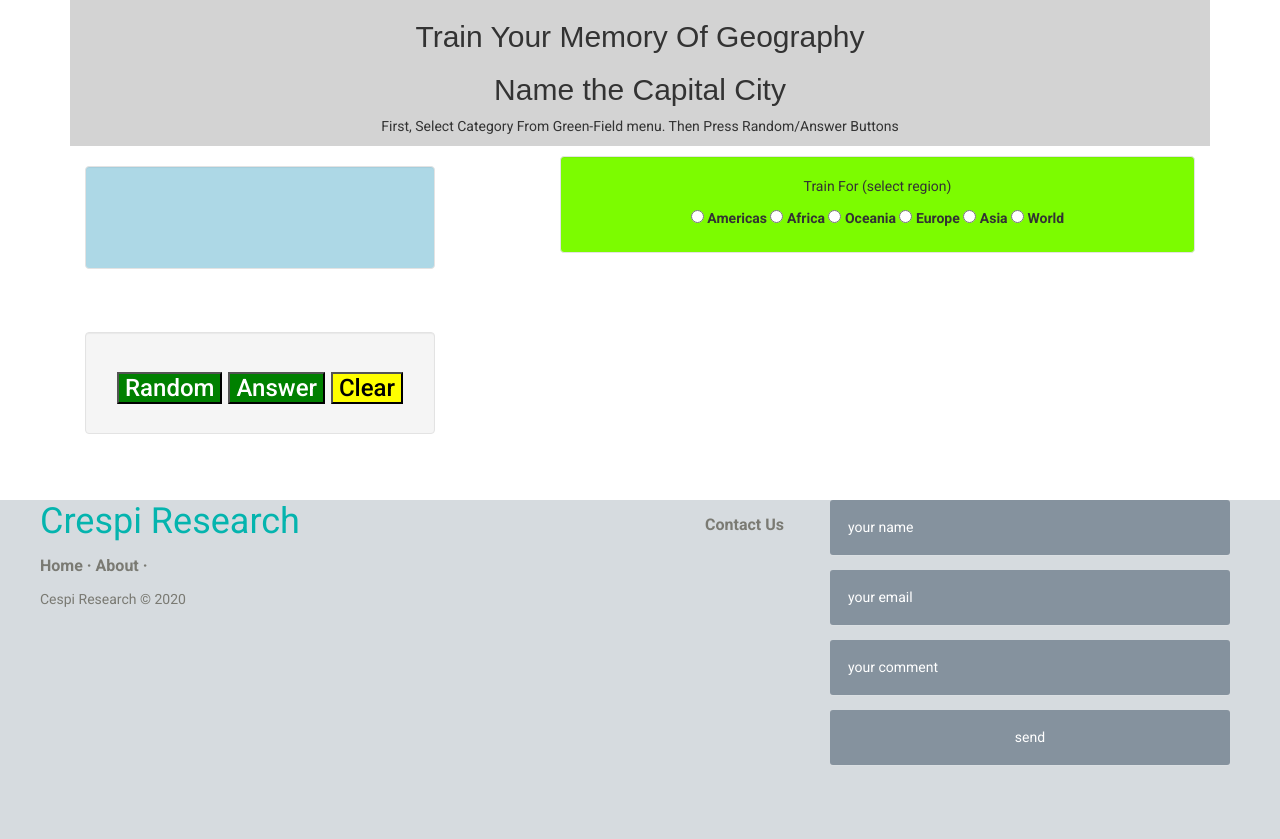
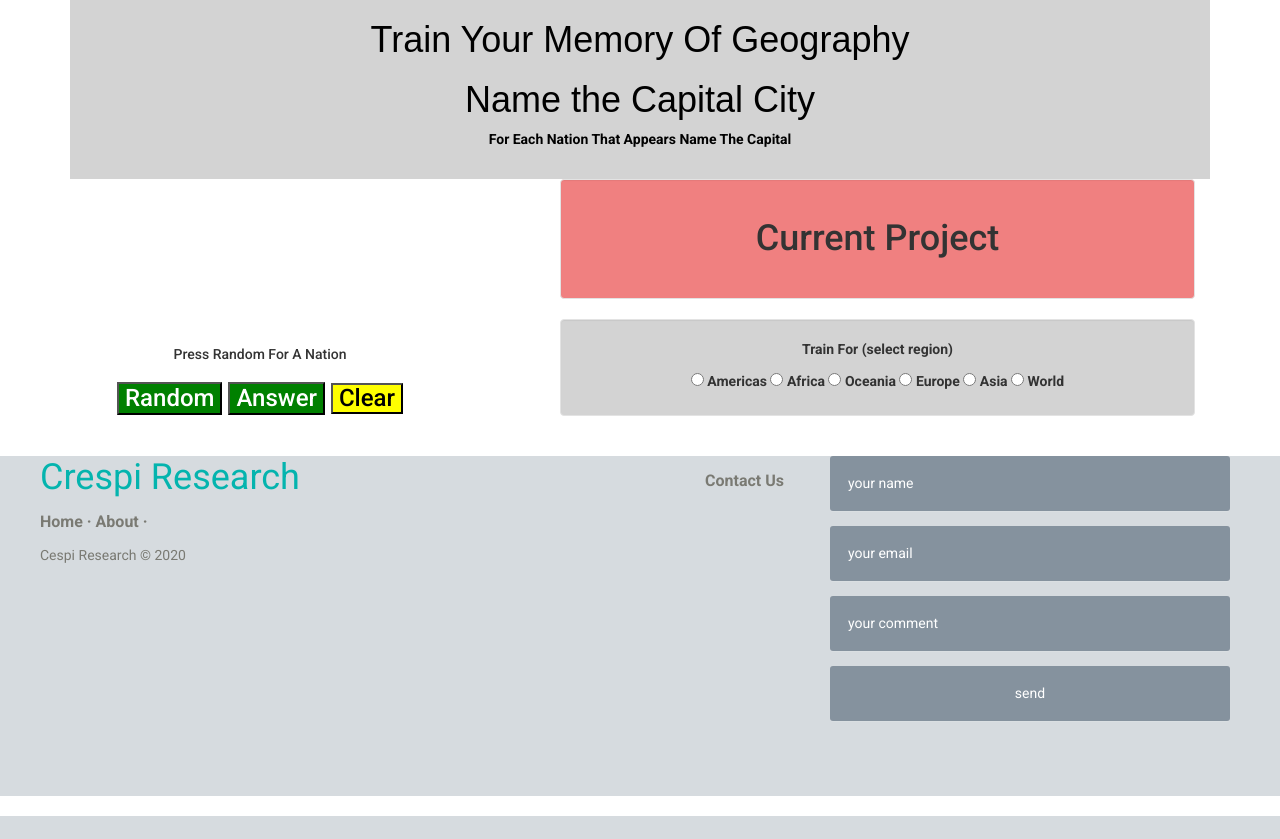
Before and after one commit to silvasm516/citylearn, a Django app: page / in a window 1280 px wide. Shown: the top 839 px of the page. After the commit the page ends 816 px from the top, so only its background shows below. Run offline with Django 5.2, Linux system fonts and the light colour scheme; some libraries are stand-ins or nearby versions.

Commit message:
changed templates to one with button modifications

```diff
--- a/citylearn/citylearn/settings.py
+++ b/citylearn/citylearn/settings.py
@@ -67,7 +67,7 @@
     },
 ]
 
-WSGI_APPLICATION = 'train.wsgi.application'
+WSGI_APPLICATION = 'citylearn.wsgi.application'
 
 
 # Database
--- a/citylearn/templates/Capitals(4).html
+++ b/citylearn/templates/modcities.html
@@ -6,21 +6,23 @@
 
 
 <!DOCTYPE html>
+{% extends "base.html" %}
 <html lang="en">
 <head>
-  <title>Capitals Trainer</title>
+  <!-- <title>Capitals Trainer</title>
   <meta charset="utf-8">
   <link rel="shortcut icon" type="text/css" href="https://storage.cloud.google.com/capitals-trainer/star.png">
   <link rel="stylesheet" href="https://cdnjs.cloudflare.com/ajax/libs/font-awesome/4.7.0/css/font-awesome.min.css">
   <link rel="stylesheet" href="https://cdn.jsdelivr.net/npm/bootstrap@5.3.2/dist/css/bootstrap.min.css">
   <!-- <script type="text/javascript" src= "Africa.js"></script> -->
-  <link rel= "https://console.cloud.google.com/storage/browser/capitals-trainer/Africa.json">
+ <!--  <link rel= "https://console.cloud.google.com/storage/browser/capitals-trainer/Africa.json">
   <meta name="viewport" content="width=device-width, initial-scale=1">
-  <link rel="stylesheet" href="https://maxcdn.bootstrapcdn.com/bootstrap/3.4.1/css/bootstrap.min.css">
+  <link rel="stylesheet" href="https://maxcdn.bootstrapcdn.com/bootstrap/3.4.1/css/bootstrap.min.css"> -->
   <!-- <link rel="stylesheet" href=https://cdn.jsdelivr.net/npm/bootstrap@5.3.3/dist/css/bootstrap.min.css> -->
   <script src="https://ajax.googleapis.com/ajax/libs/jquery/3.7.1/jquery.min.js"></script>
-  <script src="https://maxcdn.bootstrapcdn.com/bootstrap/3.4.1/js/bootstrap.min.js"></script>
+  <script src="http -->s://maxcdn.bootstrapcdn.com/bootstrap/3.4.1/js/bootstrap.min.js"></script>
   <!-- <script src="https://storage.cloud.google.com/capitals-trainer/Africa.json" type="application/json"></script> -->
+  {% block homStyle %}
   <style>
    #con1 {
      background-color:lightgray;
@@ -46,37 +48,50 @@
     background-color:lightcoral;
   }
 
-#op {
+  #butbar  {
+    margin-top: 10%;
+	}
+  #demo  {
+  visiblity: hidden
+  }
+
+
+<!-- #op {
   visibility: hidden;
-}
+} -->
 
   #clear{
   color:black;
   background-color: yellow;
+
+  padding-top: 0;
+  padding-bottom: 0;
   }
-
  .but {
  background-color: green;
  color: white;
 
 }
  #ans {
-  visibility: hidden;
+  visiblity: hidden:
+  padding-bottom: 0;
+  padding-top: 0;
   }
 
   body {
   font-family: Arial, Helvetica, sans-serif;
   font-weight: bold;
-
+  padding: 0, 0, 0, 0;
 }
 .col-sm-4  {
-padding 0,0,0,0;
+ padding 0,0,0,0;
 
 }
   </style>
-
+{% endblock %}
   ``
 </head>
+{% block hom %}
 <body>
 
 
@@ -91,19 +106,24 @@
 <div class="container text-center" id= "con2">
   <div class="row">
     <div class="col-sm-4">
-      <p><h5>Press Random For A Nation<h5></p>
+	 <div id="butbar">
+
+      <h3><p id="demo" style="visibility: hidden" >firstly</p><h3>
+      <!-- <br> -->
+      <h3><p id="ans" style="visibility: hidden">secondly</p></h3>
+
+        <br>
+      <p id="op">blank</p>
+
+	 <p><h5>Press Random For A Nation<h5></p>
       <h3> <div>
       <button type="button" onclick= "random()" class="but" id="Randm">Random</button>
       <button type="button" onclick= "answer()" class="but">Answer</button>
       <button type="button" onclick= "clean()" class="but" id="clear">Clear</button>
       <p></p>
-      <h3><p id="demo"></p><h3>
-      <!-- <br> -->
-      <h3><p id="ans"></p></h3>
-      </div><h3>
-        <br>
-      <p id="op"></p>
-    </div>
+	  </div>
+	  </div>
+	  </div>
     <div class="col-sm-1">
       <!-- <p><h1><h1></p> -->
 
@@ -131,16 +151,23 @@
    </div>
 </div>
 
-<footer class="container-fluid text-center">
-  <p>Footer Text</p>
+<!-- <footer class="container-fluid text-center">
+  <p></p>
 </footer>
-<header Content-Type: text/javascript/>
+<header Content-Type: text/javascript/> -->
 
 
 
 
 </body>
+{% endblock %}
+<br>
+<container class="container-fluid text-center">
 
+  <!-- {% include 'Footer98.html' %} -->
+
+</container>
+{% block scripts %}
 <script>
 const Afr = {'Algeria':'Algiers',
 'Angola':'Luanda',
@@ -227,7 +254,7 @@
 'Peru':'Lima',
 'Saint Kitts and Nevis':'Basseterre',
 'Saint Lucia':'Castries',
-'Saint Vincent and the Grenadines':'Kingstown',
+'Saint Vincent & the Grenadines':'Kingstown',
 'Suriname':'Paramaribo',
 'Trinidad and Tobago':'Port of Spain',
 'United States':'Washington D.C.',
@@ -570,7 +597,7 @@
     var max
     var min;
     var oc = document.getElementById("op").innerHTML;
-     window.alert(oc);
+    // window.alert(oc);
 
    if(oc === "value1") {
     var max = 34
@@ -580,6 +607,7 @@
     var B = ran;
     const chanceKey = C[B];
     document.getElementById("demo").innerHTML = chanceKey;
+	document.getElementById("demo").style.visibility = "visible";
     var L = Amer[chanceKey];
     document.getElementById("ans").innerHTML= L;
      // window.alert(C);
@@ -593,6 +621,7 @@
     var B = ran;
     const chanceKey = D[B];
     document.getElementById("demo").innerHTML = chanceKey;
+	document.getElementById("demo").style.visibility = "visible";
     var M = Afr[chanceKey];
     document.getElementById("ans").innerHTML= M;
      // window.alert(D);
@@ -607,6 +636,7 @@
     var B = ran;
     const chanceKey = E[B];
     document.getElementById("demo").innerHTML = chanceKey;
+	document.getElementById("demo").style.visibility = "visible";
     var N = Ocen[chanceKey];
     document.getElementById("ans").innerHTML= N;
     // window.alert(max);
@@ -620,6 +650,7 @@
     var B = ran;
     const chanceKey = F[B];
     document.getElementById("demo").innerHTML = chanceKey;
+	document.getElementById("demo").style.visibility = "visible";
     var O = Eur[chanceKey];
     document.getElementById("ans").innerHTML= O;
     // window.alert(max);
@@ -635,6 +666,7 @@
     var B = ran;
     const chanceKey = G[B];
     document.getElementById("demo").innerHTML = chanceKey;
+	document.getElementById("demo").style.visibility = "visible";
     var P = Asia[chanceKey];
     document.getElementById("ans").innerHTML= P;
     // window.alert(max);
@@ -649,6 +681,7 @@
     var B = ran;
     const chanceKey = H[B];
     document.getElementById("demo").innerHTML = chanceKey;
+	document.getElementById("demo").style.visibility = "visible";
     var Q = Cap[chanceKey];
     document.getElementById("ans").innerHTML= Q;
     //window.alert(max);
@@ -666,8 +699,9 @@
 }
 
 function clean() {
- document.getElementById("demo").innerHTML = null;
- document.getElementById("ans").innerHTML= null;
+ <!-- document.getElementById("demo").innerHTML = null;
+ <!-- document.getElementById("ans").innerHTML= null;  -->
+ document.getElementById("demo").style.visibility = "hidden";
  document.getElementById("ans").style.visibility = "hidden";
 }
 
@@ -676,4 +710,5 @@
 
 
 </script>
+{% endblock %}
 </html>
--- a/citylearn/train/views.py
+++ b/citylearn/train/views.py
@@ -4,7 +4,7 @@
 
 
 class HomePageView(TemplateView):
-    template_name =  ('citytrainer.html')
+    template_name =  ('modcities.html')
 
 
 # Create your views here.
```
